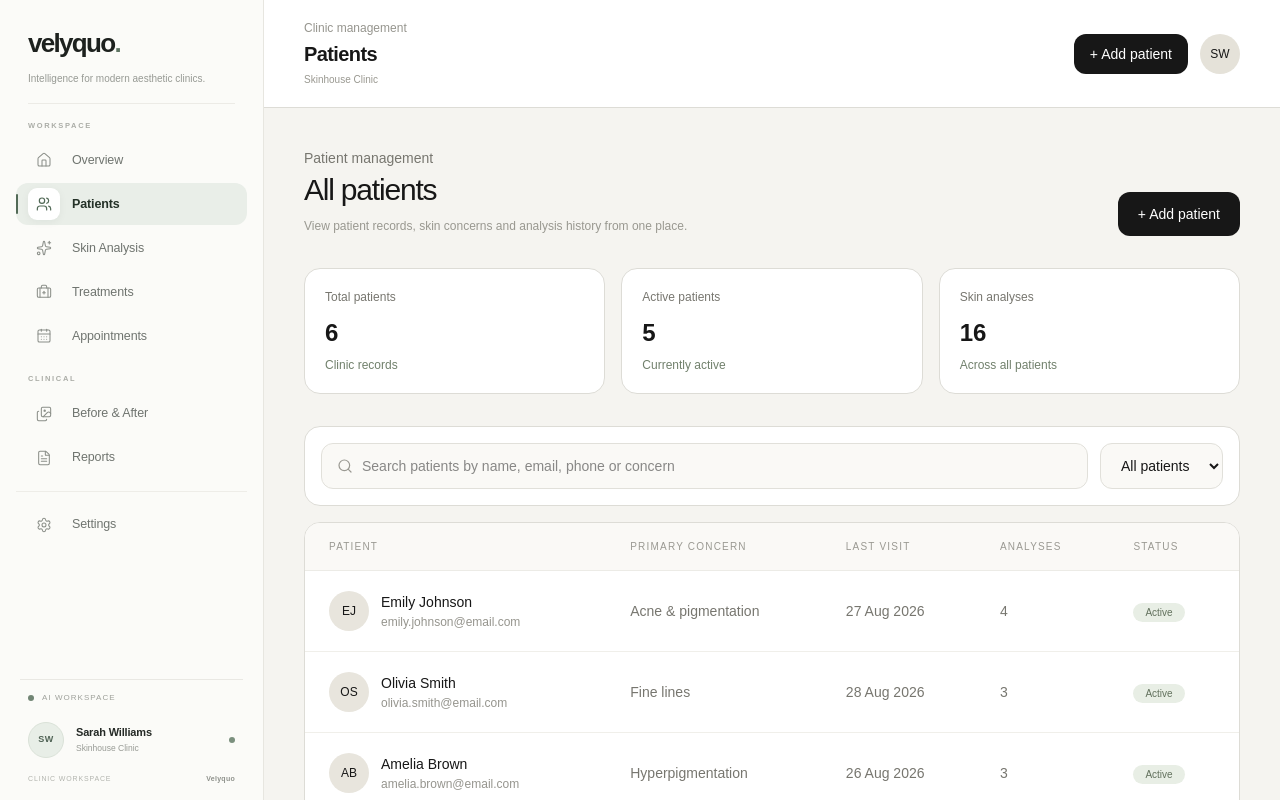
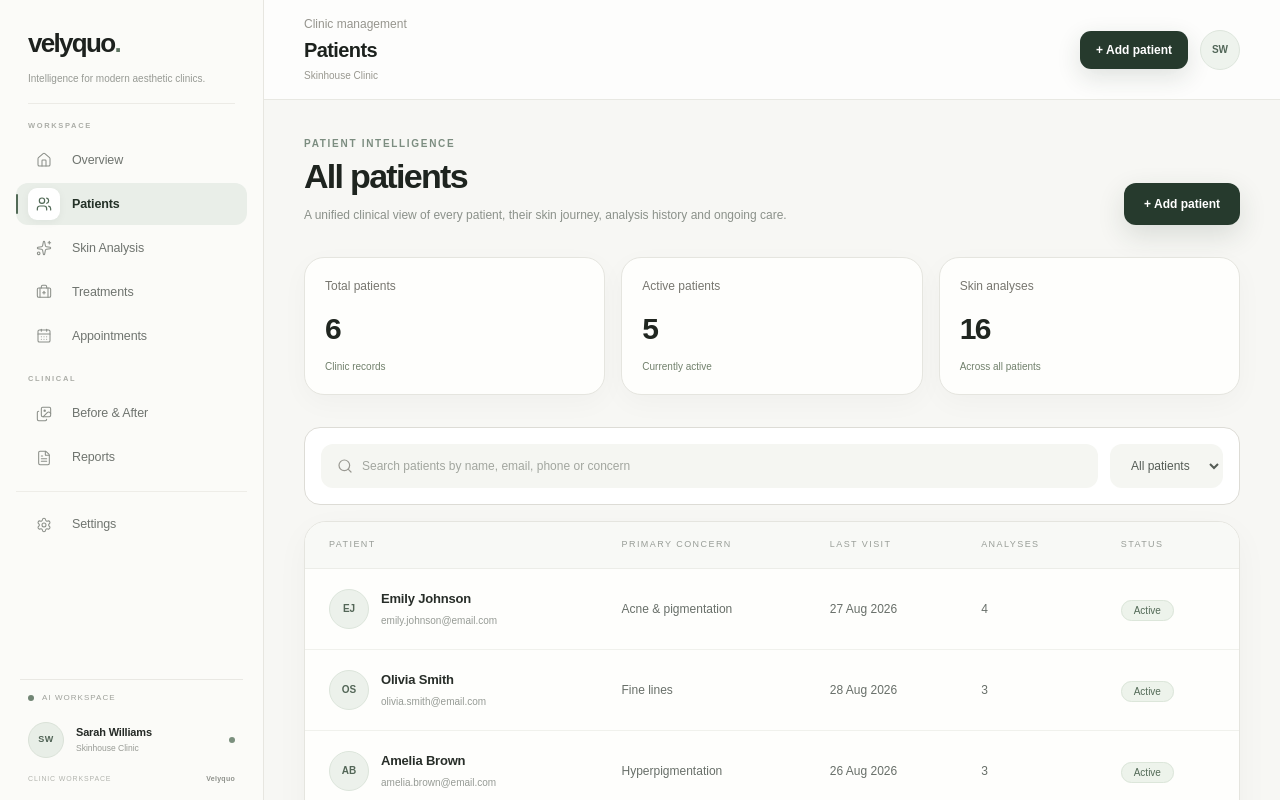
Before and after one commit to amansin-1922/dermis-prototype, a Next.js app: page /patients in a window 1280 px wide. Shown: the top 800 px of the page. Built offline with nearby package versions, Linux system fonts and the light colour scheme.

Commit message:
Polish Velyquo patients page

```diff
--- a/app/patients/page.tsx
+++ b/app/patients/page.tsx
@@ -307,7 +307,7 @@ export default function PatientsPage() {
     concern.trim() !== "";
 
   return (
-    <main className="min-h-screen bg-[#F5F4F0] text-[#171717]">
+    <main className="min-h-screen bg-[#F7F7F4] text-[#1C211D]">
 
       <div className="flex min-h-screen">
 
@@ -318,7 +318,7 @@ export default function PatientsPage() {
         <section className="min-w-0 flex-1">
 
           {/* HEADER */}
-          <header className="flex items-center justify-between border-b border-[#DDDCD6] bg-white px-6 py-5 lg:px-10">
+          <header className="sticky top-0 z-30 flex items-center justify-between border-b border-[#E8E8E2] bg-[#FDFDFC]/95 px-6 py-4 backdrop-blur-xl lg:px-10">
 
             <div>
 
@@ -342,7 +342,7 @@ export default function PatientsPage() {
               <button
                 type="button"
                 onClick={openAddPatient}
-                className="hidden rounded-xl bg-[#171717] px-4 py-2.5 text-sm font-medium text-white transition hover:bg-[#333] sm:block"
+                className="hidden rounded-[11px] bg-[#263A2D] px-4 py-2.5 text-[12px] font-semibold text-white shadow-[0_8px_24px_rgba(38,58,45,0.14)] transition hover:-translate-y-px hover:bg-[#1E3025] sm:block"
               >
                 + Add patient
               </button>
@@ -350,7 +350,7 @@ export default function PatientsPage() {
               <a
                 href="/settings"
                 title="Clinic settings"
-                className="flex h-10 w-10 items-center justify-center rounded-full bg-[#E5E2D9] text-xs font-medium transition hover:bg-[#DCD8CE]"
+                className="flex h-10 w-10 items-center justify-center rounded-full border border-[#DDE5DC] bg-[#EEF3ED] text-[10px] font-semibold text-[#526658] transition hover:bg-[#E6EDE5]"
               >
                 {practitionerInitials}
               </a>
@@ -360,23 +360,23 @@ export default function PatientsPage() {
           </header>
 
           {/* CONTENT */}
-          <div className="p-6 lg:p-10">
+          <div className="mx-auto w-full max-w-[1480px] p-6 lg:px-10 lg:py-9">
 
             {/* HEADING */}
             <div className="flex flex-col justify-between gap-5 sm:flex-row sm:items-end">
 
               <div>
 
-                <p className="text-sm text-[#77766F]">
-                  Patient management
+                <p className="text-[10px] font-semibold uppercase tracking-[0.17em] text-[#7C8D80]">
+                  Patient intelligence
                 </p>
 
-                <h2 className="mt-1 text-3xl font-medium tracking-[-0.04em]">
+                <h2 className="mt-2 text-[34px] font-semibold leading-none tracking-[-0.05em] text-[#1E241F]">
                   All patients
                 </h2>
 
-                <p className="mt-2 max-w-xl text-xs leading-5 text-[#999890]">
-                  View patient records, skin concerns and analysis history from one place.
+                <p className="mt-3 max-w-2xl text-[12px] leading-5 text-[#8B918A]">
+                  A unified clinical view of every patient, their skin journey, analysis history and ongoing care.
                 </p>
 
               </div>
@@ -384,7 +384,7 @@ export default function PatientsPage() {
               <button
                 type="button"
                 onClick={openAddPatient}
-                className="w-fit rounded-xl bg-[#171717] px-5 py-3 text-sm font-medium text-white transition hover:bg-[#333]"
+                className="w-fit rounded-[12px] bg-[#263A2D] px-5 py-3 text-[12px] font-semibold text-white shadow-[0_10px_28px_rgba(38,58,45,0.14)] transition hover:-translate-y-px hover:bg-[#1E3025]"
               >
                 + Add patient
               </button>
@@ -393,11 +393,11 @@ export default function PatientsPage() {
 
             {/* SUCCESS MESSAGE */}
             {patientAdded && (
-              <div className="mt-6 flex items-start justify-between gap-4 rounded-2xl border border-[#D7DDD4] bg-[#F0F3EE] p-5">
+              <div className="mt-6 flex items-start justify-between gap-4 rounded-[18px] border border-[#D8E2D7] bg-[#F0F5EF] p-5 shadow-[0_8px_30px_rgba(37,51,40,0.035)]">
 
                 <div className="flex items-start gap-3">
 
-                  <div className="flex h-9 w-9 shrink-0 items-center justify-center rounded-full bg-white text-[#62715D]">
+                  <div className="flex h-9 w-9 shrink-0 items-center justify-center rounded-full border border-[#DFE7DE] bg-white text-[#526A57] shadow-[0_4px_12px_rgba(37,51,40,0.05)]">
 
                     <Check
                       size={17}
@@ -439,18 +439,18 @@ export default function PatientsPage() {
 
             {/* ADD PATIENT FORM */}
             {showForm && (
-              <div className="mt-6 rounded-2xl border border-[#DDDCD6] bg-white p-6">
+              <div className="mt-6 rounded-[22px] border border-[#E4E4DE] bg-[#FEFEFC] p-6 shadow-[0_12px_38px_rgba(29,34,30,0.045)]">
 
                 {/* FORM HEADER */}
                 <div className="flex items-start justify-between gap-4">
 
                   <div>
 
-                    <p className="text-sm text-[#77766F]">
-                      Patient management
+                    <p className="text-[9px] font-semibold uppercase tracking-[0.16em] text-[#879087]">
+                      New clinical record
                     </p>
 
-                    <h3 className="mt-1 text-xl font-semibold">
+                    <h3 className="mt-2 text-[22px] font-semibold tracking-[-0.035em] text-[#222822]">
                       Add new patient
                     </h3>
 
@@ -464,7 +464,7 @@ export default function PatientsPage() {
                     type="button"
                     aria-label="Close patient form"
                     onClick={closeForm}
-                    className="flex h-9 w-9 items-center justify-center rounded-lg border border-[#DDDCD6] text-[#77766F] transition hover:bg-[#F7F6F2]"
+                    className="flex h-9 w-9 items-center justify-center rounded-[10px] border border-[#E3E3DD] bg-white text-[#7F857F] transition hover:bg-[#F5F6F2] hover:text-[#263A2D]"
                   >
                     <X
                       size={16}
@@ -491,7 +491,7 @@ export default function PatientsPage() {
                         setName(e.target.value)
                       }
                       placeholder="e.g. Charlotte Wilson"
-                      className="mt-2 w-full rounded-xl border border-[#DDDCD6] bg-[#FAF9F6] px-4 py-3 text-sm outline-none transition focus:border-[#99978F]"
+                      className="mt-2 w-full rounded-[12px] border border-[#E4E4DE] bg-[#FAFAF7] px-4 py-3 text-sm text-[#272D28] outline-none transition focus:border-[#879A8A] focus:bg-white focus:shadow-[0_0_0_3px_rgba(102,126,108,0.07)]"
                     />
 
                   </div>
@@ -510,7 +510,7 @@ export default function PatientsPage() {
                         setEmail(e.target.value)
                       }
                       placeholder="patient@email.com"
-                      className="mt-2 w-full rounded-xl border border-[#DDDCD6] bg-[#FAF9F6] px-4 py-3 text-sm outline-none transition focus:border-[#99978F]"
+                      className="mt-2 w-full rounded-[12px] border border-[#E4E4DE] bg-[#FAFAF7] px-4 py-3 text-sm text-[#272D28] outline-none transition focus:border-[#879A8A] focus:bg-white focus:shadow-[0_0_0_3px_rgba(102,126,108,0.07)]"
                     />
 
                   </div>
@@ -529,7 +529,7 @@ export default function PatientsPage() {
                         setPhone(e.target.value)
                       }
                       placeholder="+44 7700 900000"
-                      className="mt-2 w-full rounded-xl border border-[#DDDCD6] bg-[#FAF9F6] px-4 py-3 text-sm outline-none transition focus:border-[#99978F]"
+                      className="mt-2 w-full rounded-[12px] border border-[#E4E4DE] bg-[#FAFAF7] px-4 py-3 text-sm text-[#272D28] outline-none transition focus:border-[#879A8A] focus:bg-white focus:shadow-[0_0_0_3px_rgba(102,126,108,0.07)]"
                     />
 
                   </div>
@@ -550,7 +550,7 @@ export default function PatientsPage() {
                         setAge(e.target.value)
                       }
                       placeholder="Age"
-                      className="mt-2 w-full rounded-xl border border-[#DDDCD6] bg-[#FAF9F6] px-4 py-3 text-sm outline-none transition focus:border-[#99978F]"
+                      className="mt-2 w-full rounded-[12px] border border-[#E4E4DE] bg-[#FAFAF7] px-4 py-3 text-sm text-[#272D28] outline-none transition focus:border-[#879A8A] focus:bg-white focus:shadow-[0_0_0_3px_rgba(102,126,108,0.07)]"
                     />
 
                   </div>
@@ -567,7 +567,7 @@ export default function PatientsPage() {
                       onChange={(e) =>
                         setConcern(e.target.value)
                       }
-                      className="mt-2 w-full rounded-xl border border-[#DDDCD6] bg-[#FAF9F6] px-4 py-3 text-sm outline-none transition focus:border-[#99978F]"
+                      className="mt-2 w-full rounded-[12px] border border-[#E4E4DE] bg-[#FAFAF7] px-4 py-3 text-sm text-[#272D28] outline-none transition focus:border-[#879A8A] focus:bg-white focus:shadow-[0_0_0_3px_rgba(102,126,108,0.07)]"
                     >
 
                       <option value="">
@@ -630,7 +630,7 @@ export default function PatientsPage() {
                             | "Inactive"
                         )
                       }
-                      className="mt-2 w-full rounded-xl border border-[#DDDCD6] bg-[#FAF9F6] px-4 py-3 text-sm outline-none transition focus:border-[#99978F]"
+                      className="mt-2 w-full rounded-[12px] border border-[#E4E4DE] bg-[#FAFAF7] px-4 py-3 text-sm text-[#272D28] outline-none transition focus:border-[#879A8A] focus:bg-white focus:shadow-[0_0_0_3px_rgba(102,126,108,0.07)]"
                     >
 
                       <option value="Active">
@@ -649,7 +649,7 @@ export default function PatientsPage() {
 
                 {/* PATIENT PREVIEW */}
                 {name.trim() && (
-                  <div className="mt-6 rounded-xl bg-[#F7F6F2] p-5">
+                  <div className="mt-6 rounded-[16px] border border-[#E8E8E2] bg-[#F8F9F6] p-5">
 
                     <p className="text-[10px] font-medium uppercase tracking-[0.12em] text-[#999890]">
                       Patient preview
@@ -657,7 +657,7 @@ export default function PatientsPage() {
 
                     <div className="mt-4 flex items-center gap-3">
 
-                      <div className="flex h-11 w-11 shrink-0 items-center justify-center rounded-full bg-[#E5E2D9] text-xs font-medium">
+                      <div className="flex h-11 w-11 shrink-0 items-center justify-center rounded-full border border-[#DCE5DB] bg-[#EAF0E9] text-[10px] font-semibold text-[#536657]">
 
                         {getInitials(name)}
 
@@ -687,7 +687,7 @@ export default function PatientsPage() {
                   <button
                     type="button"
                     onClick={closeForm}
-                    className="rounded-xl border border-[#DDDCD6] px-5 py-3 text-sm font-medium transition hover:bg-[#F7F6F2]"
+                    className="rounded-[12px] border border-[#E0E1DB] bg-white px-5 py-3 text-[12px] font-semibold text-[#5E645E] transition hover:bg-[#F6F7F3]"
                   >
                     Cancel
                   </button>
@@ -698,8 +698,8 @@ export default function PatientsPage() {
                     onClick={addPatient}
                     className={`rounded-xl px-5 py-3 text-sm font-medium transition ${
                       formIsValid
-                        ? "bg-[#171717] text-white hover:bg-[#333]"
-                        : "cursor-not-allowed bg-[#DDDCD6] text-[#999890]"
+                        ? "bg-[#263A2D] text-white shadow-[0_8px_22px_rgba(38,58,45,0.12)] hover:bg-[#1E3025]"
+                        : "cursor-not-allowed bg-[#E7E7E2] text-[#A3A6A0]"
                     }`}
                   >
                     Add patient
@@ -713,49 +713,49 @@ export default function PatientsPage() {
             {/* STATS */}
             <div className="mt-8 grid gap-4 sm:grid-cols-3">
 
-              <div className="rounded-2xl border border-[#DDDCD6] bg-white p-5">
+              <div className="rounded-[20px] border border-[#E5E5DF] bg-[#FEFEFC] p-5 shadow-[0_8px_28px_rgba(29,34,30,0.03)] transition hover:-translate-y-0.5 hover:shadow-[0_12px_34px_rgba(29,34,30,0.05)]">
 
                 <p className="text-xs text-[#77766F]">
                   Total patients
                 </p>
 
-                <p className="mt-3 text-2xl font-semibold">
+                <p className="mt-3 text-[30px] font-semibold tracking-[-0.05em] text-[#202620]">
                   {patients.length}
                 </p>
 
-                <p className="mt-2 text-xs text-[#71806C]">
+                <p className="mt-2 text-[10px] font-medium text-[#71806C]">
                   Clinic records
                 </p>
 
               </div>
 
-              <div className="rounded-2xl border border-[#DDDCD6] bg-white p-5">
+              <div className="rounded-[20px] border border-[#E5E5DF] bg-[#FEFEFC] p-5 shadow-[0_8px_28px_rgba(29,34,30,0.03)] transition hover:-translate-y-0.5 hover:shadow-[0_12px_34px_rgba(29,34,30,0.05)]">
 
                 <p className="text-xs text-[#77766F]">
                   Active patients
                 </p>
 
-                <p className="mt-3 text-2xl font-semibold">
+                <p className="mt-3 text-[30px] font-semibold tracking-[-0.05em] text-[#202620]">
                   {activePatients}
                 </p>
 
-                <p className="mt-2 text-xs text-[#71806C]">
+                <p className="mt-2 text-[10px] font-medium text-[#71806C]">
                   Currently active
                 </p>
 
               </div>
 
-              <div className="rounded-2xl border border-[#DDDCD6] bg-white p-5">
+              <div className="rounded-[20px] border border-[#E5E5DF] bg-[#FEFEFC] p-5 shadow-[0_8px_28px_rgba(29,34,30,0.03)] transition hover:-translate-y-0.5 hover:shadow-[0_12px_34px_rgba(29,34,30,0.05)]">
 
                 <p className="text-xs text-[#77766F]">
                   Skin analyses
                 </p>
 
-                <p className="mt-3 text-2xl font-semibold">
+                <p className="mt-3 text-[30px] font-semibold tracking-[-0.05em] text-[#202620]">
                   {totalAnalyses}
                 </p>
 
-                <p className="mt-2 text-xs text-[#71806C]">
+                <p className="mt-2 text-[10px] font-medium text-[#71806C]">
                   Across all patients
                 </p>
 
@@ -782,7 +782,7 @@ export default function PatientsPage() {
                       setSearch(e.target.value)
                     }
                     placeholder="Search patients by name, email, phone or concern"
-                    className="w-full rounded-xl border border-[#E1E0DA] bg-[#FAF9F6] py-3 pl-10 pr-4 text-sm outline-none transition focus:border-[#99978F]"
+                    className="w-full rounded-[12px] border border-transparent bg-[#F5F6F2] py-3 pl-10 pr-4 text-[12px] text-[#303630] outline-none transition placeholder:text-[#A2A69F] focus:border-[#CBD6CB] focus:bg-white focus:shadow-[0_0_0_3px_rgba(102,126,108,0.06)]"
                   />
 
                 </div>
@@ -793,7 +793,7 @@ export default function PatientsPage() {
                   onChange={(e) =>
                     setFilter(e.target.value)
                   }
-                  className="rounded-xl border border-[#E1E0DA] bg-[#FAF9F6] px-4 py-3 text-sm outline-none"
+                  className="rounded-[12px] border border-transparent bg-[#F5F6F2] px-4 py-3 text-[12px] font-medium text-[#555C56] outline-none transition focus:border-[#CBD6CB] focus:bg-white"
                 >
 
                   <option value="All">
@@ -815,7 +815,7 @@ export default function PatientsPage() {
             </div>
 
             {/* PATIENT TABLE */}
-            <div className="mt-4 overflow-hidden rounded-2xl border border-[#DDDCD6] bg-white">
+            <div className="mt-4 overflow-hidden rounded-[22px] border border-[#E5E5DF] bg-[#FEFEFC] shadow-[0_10px_34px_rgba(29,34,30,0.035)]">
 
               <div className="overflow-x-auto">
 
@@ -823,7 +823,7 @@ export default function PatientsPage() {
 
                   <thead>
 
-                    <tr className="border-b border-[#ECEBE6] bg-[#FAF9F6] text-left text-[10px] uppercase tracking-[0.12em] text-[#9A9992]">
+                    <tr className="border-b border-[#ECEDE8] bg-[#F8F9F6] text-left text-[9px] uppercase tracking-[0.16em] text-[#999E98]">
 
                       <th className="px-6 py-4 font-medium">
                         Patient
@@ -867,14 +867,14 @@ export default function PatientsPage() {
                             window.location.href =
                               "/patient";
                           }}
-                          className="cursor-pointer border-b border-[#F0EFEA] transition hover:bg-[#FAF9F6] last:border-0"
+                          className="group cursor-pointer border-b border-[#F0F1EC] transition duration-200 hover:bg-[#F7FAF6] last:border-0"
                         >
 
                           <td className="px-6 py-5">
 
                             <div className="flex items-center gap-3">
 
-                              <div className="flex h-10 w-10 shrink-0 items-center justify-center rounded-full bg-[#E8E5DD] text-xs font-medium">
+                              <div className="flex h-10 w-10 shrink-0 items-center justify-center rounded-full border border-[#DCE5DB] bg-[#ECF1EB] text-[10px] font-semibold text-[#536657] transition group-hover:bg-white">
 
                                 {getInitials(
                                   patient.name
@@ -884,11 +884,11 @@ export default function PatientsPage() {
 
                               <div className="min-w-0">
 
-                                <p className="truncate text-sm font-medium">
+                                <p className="truncate text-[13px] font-semibold tracking-[-0.015em] text-[#282E29]">
                                   {patient.name}
                                 </p>
 
-                                <p className="mt-0.5 truncate text-xs text-[#96958E]">
+                                <p className="mt-1 truncate text-[10px] text-[#969B95]">
                                   {patient.email}
                                 </p>
 
@@ -898,15 +898,15 @@ export default function PatientsPage() {
 
                           </td>
 
-                          <td className="px-6 py-5 text-sm text-[#77766F]">
+                          <td className="px-6 py-5 text-[12px] text-[#686F69]">
                             {patient.concern}
                           </td>
 
-                          <td className="px-6 py-5 text-sm text-[#77766F]">
+                          <td className="px-6 py-5 text-[12px] text-[#686F69]">
                             {patient.lastVisit}
                           </td>
 
-                          <td className="px-6 py-5 text-sm text-[#77766F]">
+                          <td className="px-6 py-5 text-[12px] text-[#686F69]">
                             {patient.analyses}
                           </td>
 
@@ -916,8 +916,8 @@ export default function PatientsPage() {
                               className={`rounded-full px-3 py-1 text-[10px] font-medium ${
                                 patient.status ===
                                 "Active"
-                                  ? "bg-[#E8EEE5] text-[#62715D]"
-                                  : "bg-[#F1F0EB] text-[#77766F]"
+                                  ? "border border-[#DCE6DA] bg-[#EDF3EB] text-[#536A57]"
+                                  : "border border-[#E5E5DF] bg-[#F3F3EF] text-[#777C77]"
                               }`}
                             >
                               {patient.status}
```
